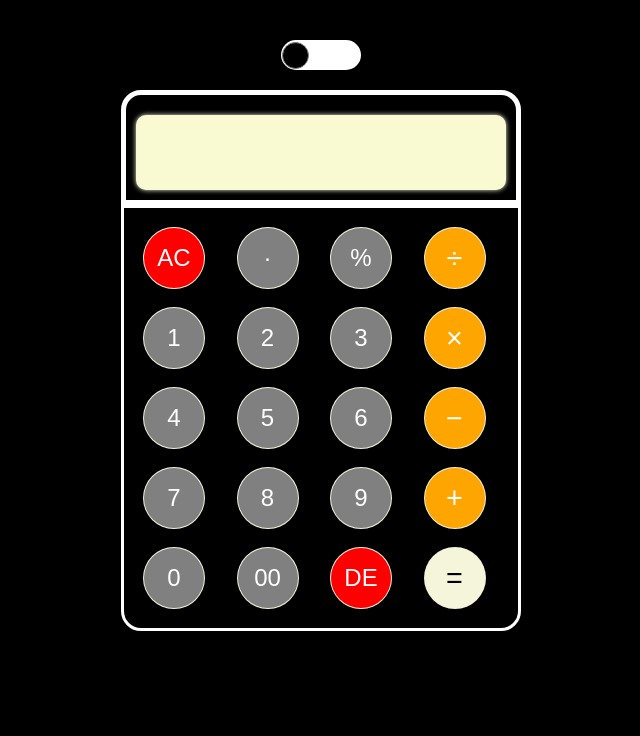
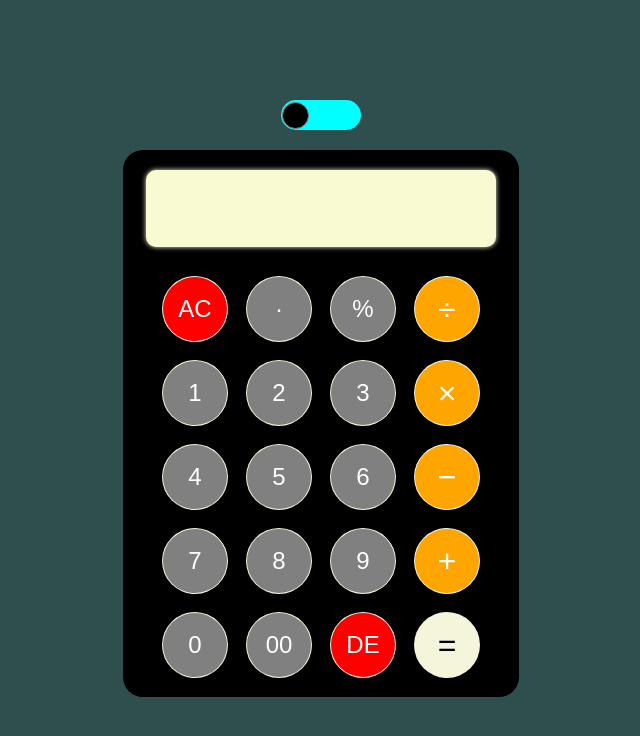
Before and after one commit to kirandinesh/Calculator, a plain HTML site: page index.html in a window 1280 px wide. Shown: the whole page, without its empty margins (319-959 px from the left). Drawn offline with Linux system fonts and the light colour scheme.

Commit message:
calculator2.2

```diff
--- a/style.css
+++ b/style.css
@@ -1,34 +1,17 @@
-/* Reset styles */
-* {
-  box-sizing: border-box;
-  margin: 0;
-  padding: 0;
-}
-
-button, div {
-  -webkit-tap-highlight-color: transparent;
-  -webkit-tap-highlight-color: rgba(0, 0, 0, 0);
-}
-
-/* Dark Mode Styles */
 body {
-  background-color: black;
-  font-family: Arial, sans-serif;
-  color: antiquewhite;
-  margin: 0;
-  padding: 0;
+  background-color: darkslategrey;
 }
 
 .mainContainer {
   display: flex;
+  position: relative;
   flex-direction: column;
   justify-content: center;
   align-items: center;
-  margin-top: 5vh;
-  padding: 0 5vw;
+  margin-top: 100px;
 }
-
-.toggle {
+.toggle{
+  position: relative;
   display: flex;
   justify-content: center;
   align-items: center;
@@ -36,40 +19,41 @@ body {
   height: 30px;
   border-radius: 15px;
   margin-bottom: 20px;
-  background-color: white;
-  cursor: pointer;
-  position: relative;
+  background-color: aqua;
 }
-
-.toggle::after {
+.toggle::after{
   content: '';
   position: absolute;
   background-color: black;
   width: 25px;
   height: 25px;
   border-radius: 50%;
-  left: 1px;
+  left: 0;
+  margin-left: 1px;
   border: 1px solid gray;
-  transition: transform 0.3s ease;
+  overflow: hidden;
 }
+.toggle:hover:after {
 
+  transition:transform 0.3s ease;
+  transform: translateX(50px);
+}
 .container {
-  width: 100%;
-  max-width: 25rem;
-  min-width: 20rem;
+  width: auto;
+
 }
 
 .topContainer {
+  position: relative;
   background-color: black;
   color: antiquewhite;
   padding: 10px;
   text-align: center;
-  border: 5px solid white;
   border-radius: 20px 20px 0 0;
 }
 
 .valueEnter {
-  width: 100%;
+  width: 90%;
   height: 75px;
   margin-top: 10px;
   text-align: right;
@@ -79,42 +63,37 @@ body {
   border-radius: 10px;
   border: none;
   background-color: lightgoldenrodyellow;
-  box-shadow: 0px 0px 5px beige;
+   box-shadow: 0px 0px 5px beige;
+
 }
 
 .bottomContainer {
   display: grid;
   grid-template-columns: repeat(4, 1fr);
+  grid-template-rows: repeat(5, 1fr);
+  justify-items: center;
+  align-items: center;
   gap: 20px;
-  padding: 20px 20px;
+  padding: 20px 40px;
   background-color: black;
   border-radius: 0 0 20px 20px;
-  border: 3px solid white;
-  width: auto;
-  min-height: 400px;
-  box-sizing: border-box;
+  padding-bottom: 20px;
 }
 
-.bottomContainer .buttons, .buttonsadd, .buttonsdiv, .buttonssub, .buttonsc, .buttonsmul, .back, .buttonsequal {
- width: 60px;
- height: 60px;
- max-height: 70px;
- max-width: 70px;
- min-height: 60px;
- min-height: 60px;
+.bottomContainer .buttons,.buttonsadd,.buttonsdiv,.buttonssub,.buttonsc,.buttonsmul,.back,.buttonsequal {
+  width: 4rem;
+  height: 4rem;
   border-radius: 50%;
   align-content: center;
   justify-content: center;
   background-color: gray;
   border: none;
   font-size: 1.5rem;
-
   color: white;
   cursor: pointer;
   box-shadow: 0px 0px 0px 1px beige;
 }
-
-.buttons:active {
+.buttons:active{
   color: red;
 }
 
@@ -122,130 +101,49 @@ body {
   background-color: darkgray;
 }
 
-.buttonsadd,
-.buttonsdiv,
-.buttonssub,
-.buttonsmul {
-  background-color: orange;
-  font-size: 1.8rem;
-  font-weight: 500;
+.buttonsadd,.buttonsdiv,.buttonssub,.buttonsmul{
+  background-color: orange; font-size: 2rem; font-weight: 500;
+}
+.buttonsadd:hover, .buttonsdiv:hover, .buttonssub:hover, .buttonsmul:hover{
+  background-color: #FFBF78;
+}
+.buttonsequal{
+  background-color: beige;
+  color: black; font-size: 2rem; font-weight: 500;
+}
+.buttonsdiv {
+  grid-column: 4/5;
+  grid-row: 1/2;
 }
 
-.buttonsadd:hover,
-.buttonsdiv:hover,
-.buttonssub:hover,
-.buttonsmul:hover {
-  background-color: #FFBF78;
+.buttonsmul {
+  grid-column: 4/5;
+  grid-row: 2/3;
 }
 
-.buttonsequal {
-  background-color: beige;
-  color: black;
-  font-size: 1.8rem;
-  font-weight: 500;
+.buttonssub {
+  grid-column: 4/5;
+  grid-row: 3/4;
 }
 
-.buttonsc,
-.back {
+.buttonsadd {
+  grid-column: 4/5;
+  grid-row: 4/5;
+
+}
+.buttonsc,.back{
   background-color: red;
 }
-
-.buttonsc:hover,
-.back:hover {
+.buttonsc:hover,.back:hover{
   background-color: rgb(174, 42, 42);
 }
 
-.buttonsdiv {
-  grid-column: 4 / 5;
-  grid-row: 1 / 2;
-}
-
-.buttonsmul {
-  grid-column: 4 / 5;
-  grid-row: 2 / 3;
-}
-
-.buttonssub {
-  grid-column: 4 / 5;
-  grid-row: 3 / 4;
-}
-
-.buttonsadd {
-  grid-column: 4 / 5;
-  grid-row: 4 / 5;
-}
-
 .buttonsc {
-  grid-column: 1 / 2;
-  grid-row: 1 / 2;
+  grid-column: 1/2;
+  grid-row: 1/2;
 }
 
 .back {
   grid-column: 3 / 4;
   grid-row: 5 / 6;
 }
-
-
-/* Light Mode Styles */
-body.light-mode {
-  background-color: white;
-  color: black;
-}
-
-.light-mode .toggle {
-  background-color: black;
-}
-
-.light-mode .toggle::after {
-  background-color: white;
-}
-
-.light-mode .topContainer {
-  background-color: lightgray;
-  color: black;
-  border: 1px solid lightgray;
-}
-
-.light-mode .valueEnter {
-  background-color: white;
-  box-shadow: 0px 0px 5px gray;
-  color: black;
-}
-
-.light-mode .bottomContainer {
-  background-color: white;
-  border: 1px solid lightgray;
-}
-
-.light-mode .buttons,
-.light-mode .buttonsadd,
-.light-mode .buttonsdiv,
-.light-mode .buttonssub,
-.light-mode .buttonsc,
-.light-mode .buttonsmul,
-.light-mode .back,
-.light-mode .buttonsequal {
-  background-color: lightgray;
-  color: black;
-}
-
-.light-mode .buttonsadd,
-.light-mode .buttonsdiv,
-.light-mode .buttonssub,
-.light-mode .buttonsmul {
-  background-color: orange;
-}
-
-.light-mode .buttonsequal {
-  background-color: orange;
-  color: black;
-}
-
-.light-mode .buttonsc,
-.light-mode .back {
-  background-color: lightcoral;
-}
-
-.light-mode .toggle::after {
-  transform: translateX(50px);
-}
```
